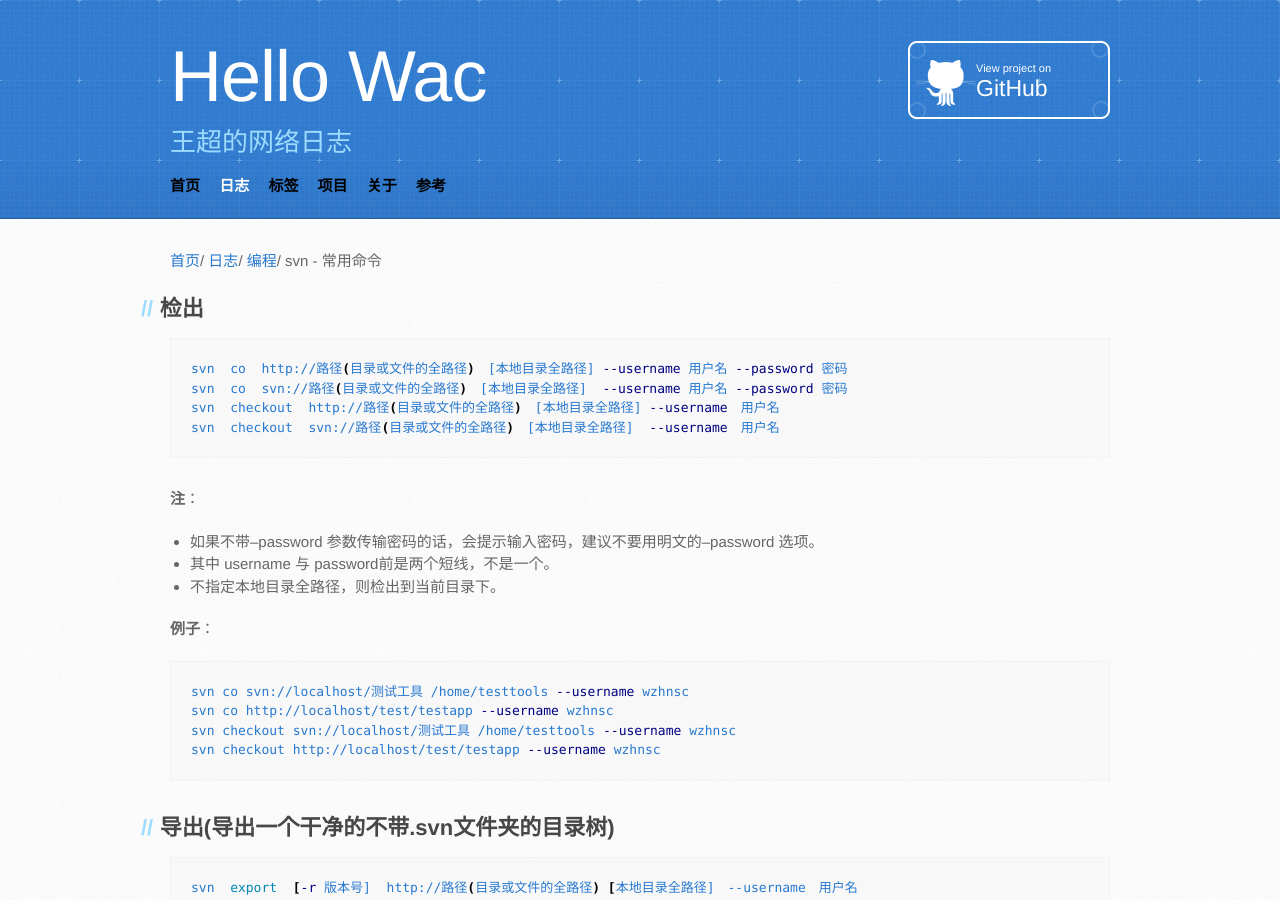
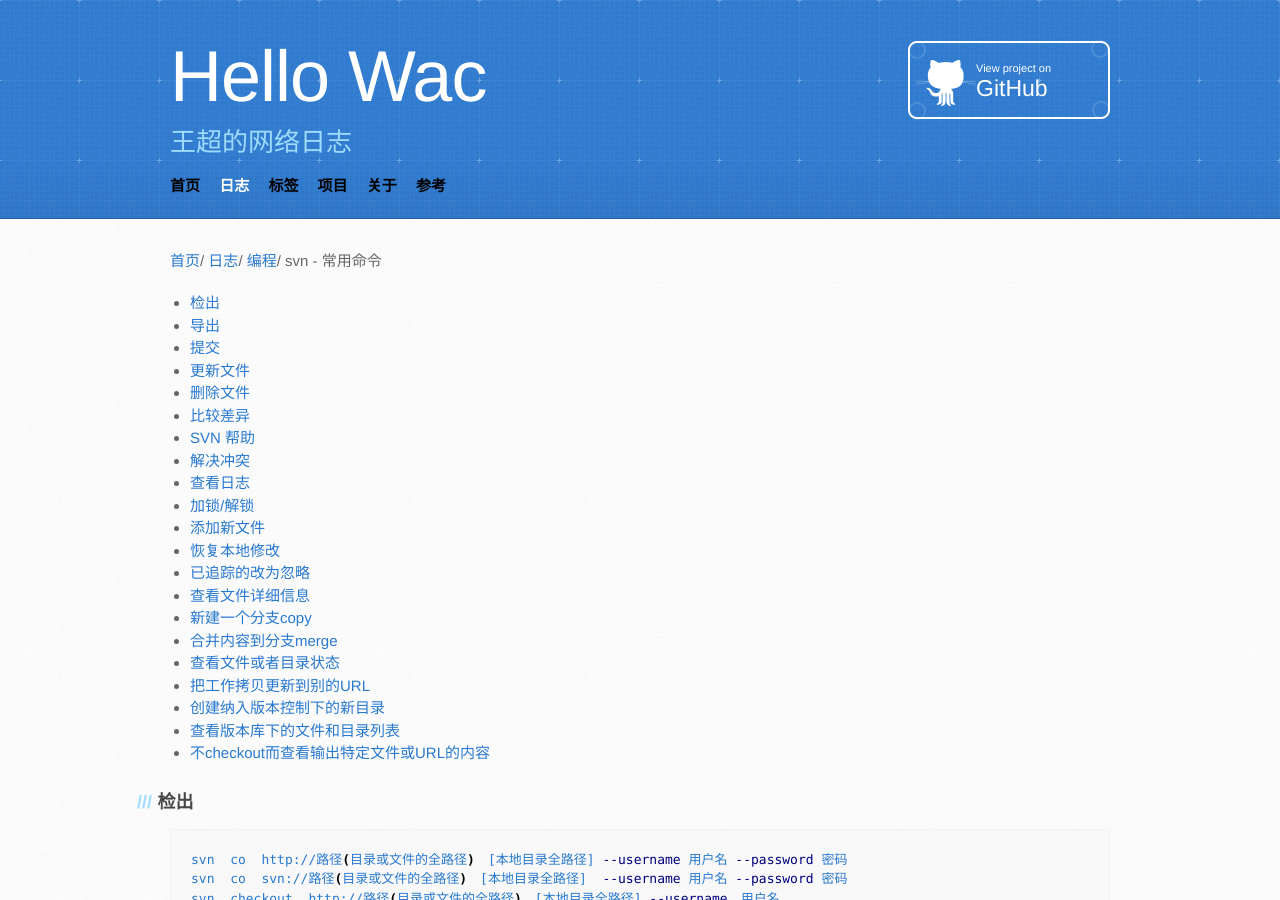
Before and after one commit to hellowac/hellowac.github.io.old, a Jekyll site: the page built from _posts/programing/2017-03-27-svn01.md, in a window 1280 px wide and 900 px high. Built offline with Jekyll 4.4.1, drawn with Linux system fonts in a browser that asks for light colours; some web fonts are replaced; some of the changed text lies outside the part shown.

Commit message:
更新目录

````diff
--- a/_posts/programing/2017-03-27-svn01.md
+++ b/_posts/programing/2017-03-27-svn01.md
@@ -16,7 +16,32 @@ show: true
 [{{ site.nav.blog.subnav.programing.name }}]({% link blog/programing/index.md %})/
 {{ page.title }}
 
-## 检出
+- [检出](#检出)
+- [导出](#导出)
+- [提交](#提交)
+- [更新文件](#更新文件)
+- [删除文件](#删除文件)
+- [比较差异](#比较差异)
+- [SVN 帮助](#SVN帮助)
+- [解决冲突](#解决冲突)
+- [查看日志](#查看日志)
+- [加锁/解锁](#加锁解锁)
+- [添加新文件](#添加新文件)
+- [恢复本地修改](#恢复本地修改)
+- [已追踪的改为忽略](#已追踪的改为忽略)
+- [查看文件详细信息](#查看文件详细信息)
+- [新建一个分支copy](#新建一个分支copy)
+- [合并内容到分支merge](#合并内容到分支merge)
+- [查看文件或者目录状态](#查看文件或者目录状态)
+- [把工作拷贝更新到别的URL](#把工作拷贝更新到别的URL)
+- [创建纳入版本控制下的新目录](#创建纳入版本控制下的新目录)
+- [查看版本库下的文件和目录列表](#查看版本库下的文件和目录列表)
+- [不checkout而查看输出特定文件或URL的内容](#不checkout而查看输出特定文件或URL的内容)
+
+
+<span id="检出"></span>
+
+### 检出
 
 ```shell
 svn  co  http://路径(目录或文件的全路径)　[本地目录全路径] --username 用户名 --password 密码
@@ -40,7 +65,9 @@ svn checkout svn://localhost/测试工具 /home/testtools --username wzhnsc
 svn checkout http://localhost/test/testapp --username wzhnsc
 ```
 
-## 导出(导出一个干净的不带.svn文件夹的目录树)
+<span id="导出"></span>
+
+### 导出(导出一个干净的不带.svn文件夹的目录树)
 
 ```shell
 svn  export  [-r 版本号]  http://路径(目录或文件的全路径) [本地目录全路径]　--username　用户名
@@ -65,7 +92,9 @@ svn export svn://localhost/test/testapp --username wzhnsc
 svn export /home/testapp /home/testtools
 ```
 
-## 添加新文件
+<span id="添加新文件"></span>
+
+### 添加新文件
 
 `svn　add　文件名`
 
@@ -80,14 +109,15 @@ svn add *.php ＜－ 添加当前目录下所有的php文件
 svn commit -m “添加我的测试用全部php文件“ *.php
 ```
 
-## 提交
+<span id="提交"></span>
+
+### 提交
 
 ```shell
 svn　commit　-m　“提交备注信息文本“　[-N]　[--no-unlock]　文件名
 svn　ci　-m　“提交备注信息文本“　[-N]　[--no-unlock]　文件名
 # 必须带上-m参数，参数可以为空，但是必须写上-m
 ```
-
 **例子**：
 
 ```shell
@@ -99,7 +129,9 @@ svn ci -m “提交我的测试用test.php“ test.php
 svn ci -m “提交我的测试用test.php“ -N --no-unlock test.php # 保持锁就用–no-unlock开关
 ```
 
-## 更新文件
+<span id="更新文件"></span>
+
+### 更新文件
 
 ```shell
 svn　update
@@ -117,7 +149,9 @@ svn update test.php # 更新与版本库同步。
 # 然后清除svn resolved，最后再提交commit。
 ```
 
-## 删除文件
+<span id="删除文件"></span>
+
+### 删除文件
 
 `svn　delete　svn://路径(目录或文件的全路径) -m “删除备注信息文本”`
 
@@ -135,7 +169,9 @@ svn update test.php # 更新与版本库同步。
 - `svn delete test.php`
 - `svn ci -m “删除测试文件test.php”`
 
-## 加锁/解锁
+<span id="加锁解锁"></span>
+
+### 加锁/解锁
 
 ```shell
 svn　lock　-m　“加锁备注信息文本“　[--force]　文件名
@@ -149,7 +185,9 @@ svn lock -m “锁信测试用test.php文件“ test.php
 svn unlock test.php
 ```
 
-## 比较差异
+<span id="比较差异"></span>
+
+### 比较差异
 
 ```shell
 svn　diff　文件名
@@ -163,7 +201,9 @@ svn diff test.php＜－ 将修改的文件与基础版本比较
 svn diff -r 200:201 test.php＜－ 对 修正版本号200 和 修正版本号201 比较差异
 ```
 
-## 查看文件或者目录状态
+<span id="查看文件或者目录状态"></span>
+
+### 查看文件或者目录状态
 
 ```shell
 svn st 目录路径/名
@@ -179,7 +219,9 @@ svn status -v 目录路径/名  # 显示文件和子目录状态
 **注**：svn status、svn diff和 svn revert这三条命令在没有网络的情况下也可以执行的，
 　　原因是svn在本地的.svn中保留了本地版本的原始拷贝。
 
-## 查看日志
+<span id="查看日志"></span>
+
+### 查看日志
 
 `svn　log　文件名`
 
@@ -189,7 +231,9 @@ svn status -v 目录路径/名  # 显示文件和子目录状态
 svn log test.php # 显示这个文件的所有修改记录，及其版本号的变化
 ```
 
-## 查看文件详细信息
+<span id="查看文件详细信息"></span>
+
+### 查看文件详细信息
 
 `svn　info　文件名`
 
@@ -197,14 +241,18 @@ svn log test.php # 显示这个文件的所有修改记录，及其版本号的
 
 `svn info test.php`
 
-## SVN 帮助
+<span id="SVN帮助"></span>
+
+### SVN 帮助
 
 ```shell
 svn　help # 全部功能选项
 svn　help　ci # 具体功能的说明
 ```
 
-## 查看版本库下的文件和目录列表
+<span id="查看版本库下的文件和目录列表"></span>
+
+### 查看版本库下的文件和目录列表
 
 ```shell
 svn　list　svn://路径(目录或文件的全路径)
@@ -218,7 +266,9 @@ svn list svn://localhost/test
 svn ls svn://localhost/test  # 显示svn://localhost/test目录下的所有属于版本库的文件和目录
 ```
 
-## 创建纳入版本控制下的新目录
+<span id="创建纳入版本控制下的新目录"></span>
+
+### 创建纳入版本控制下的新目录
 
 ```shell
 svn　mkdir　目录名
@@ -245,7 +295,9 @@ svn update
 # path '/newdir/newsubdir '
 ```
 
-## 恢复本地修改
+<span id="恢复本地修改"></span>
+
+### 恢复本地修改
 
 ```shell
 svn　revert　[--recursive]　文件名
@@ -259,7 +311,9 @@ svn revert foo.c # 丢弃对一个文件的修改
 svn revert --recursive . # 恢复一整个目录的文件，. 为当前目录
 ```
 
-## 把工作拷贝更新到别的URL
+<span id="把工作拷贝更新到别的URL"></span>
+
+### 把工作拷贝更新到别的URL
 
 ```shell
 svn　switch　http://目录全路径　本地目录全路径
@@ -271,7 +325,9 @@ svn　switch　http://目录全路径　本地目录全路径
 svn switch http://localhost/test/456 . # (原为123的分支)当前所在目录分支到localhost/test/456
 ```
 
-## 解决冲突
+<span id="解决冲突"></span>
+
+### 解决冲突
 
 ```shell
 svn　resolved　[本地目录全路径]
@@ -293,7 +349,9 @@ foo.c.r31
 # 你可以仅仅删除冲突的文件并且提交，但是svn resolved除了删除冲突文件，还修正了一些记录在工作拷贝管理区域的记录数据，所以我们推荐你使用这个命令。
 ```
 
-## 不checkout而查看输出特定文件或URL的内容
+<span id="不checkout而查看输出特定文件或URL的内容"></span>
+
+### 不checkout而查看输出特定文件或URL的内容
 
 ```shell
 svn　cat　http://文件全路径
@@ -302,10 +360,29 @@ svn　cat　http://文件全路径
 **例子**：
 `svn cat http://localhost/test/readme.txt`
 
-## 新建一个分支copy
+<span id="新建一个分支copy"></span>
+
+### 新建一个分支copy
 
 `svn copy branchA branchB  -m "make B branch"  # 从branchA拷贝出一个新分支branchB`
 
-## 合并内容到分支merge
+<span id="合并内容到分支merge"></span>
+
+### 合并内容到分支merge
 
 `svn merge branchA branchB  # 把对branchA的修改合并到分支branchB`
+
+<span id="已追踪的改为忽略"></span>
+
+### 已追踪的改为忽略
+
+参考：[取消不需要版本控制的文件的版本控制](http://blog.csdn.net/ouanui/article/details/2351072)
+
+```
+如果要取消一个已存在版本库但暂时需要版本控制的文件
+1.把该文件从工作副本中复制出来，放到工作副本外，如果是文件夹，删除里面的.svn文件；
+2.从版本库的repo-broser中删除该文件；
+3.更新工作副本；
+4.把刚才复制出去的文件放到工作副本中的原来位置，并把该文件/文件夹添加到“忽略文件”；
+5.提交副本；
+```
````
